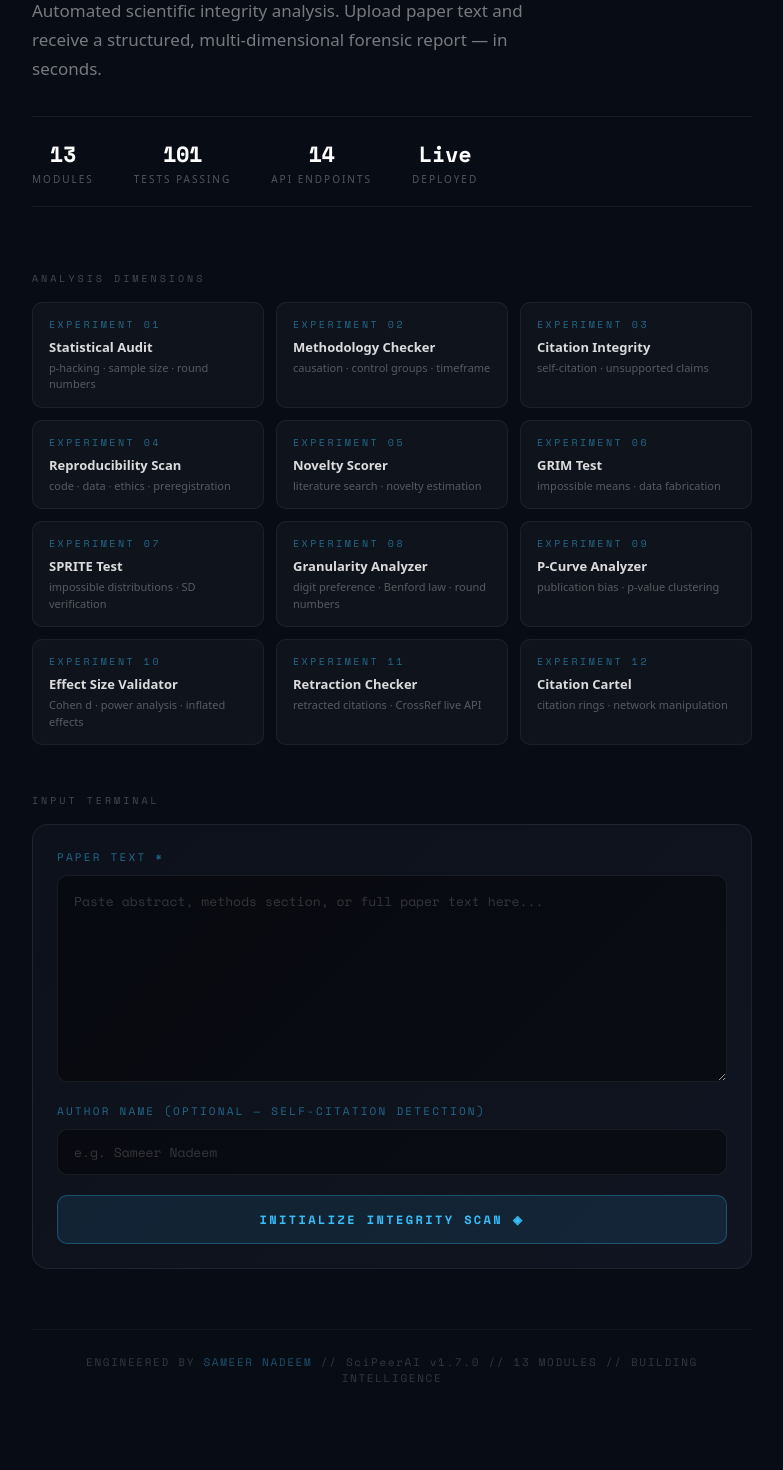
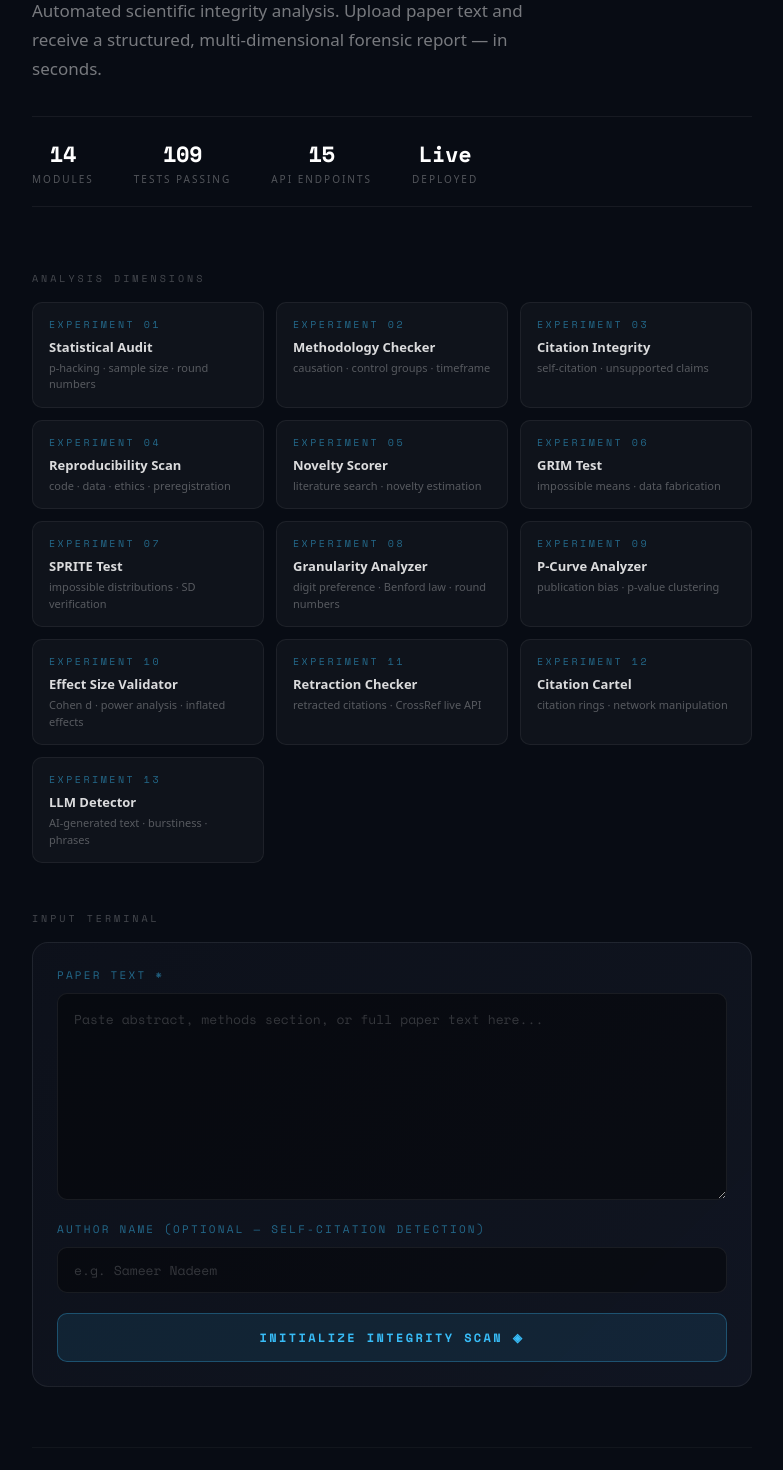
Before and after one commit to Abu-Sameer-66/SciPeerAI-UI, a Next.js app: page / in a window 1280 px wide. Shown: the part 260-1730 px from the top of the page, without its empty margins (248-1031 px from the left). Built offline with nearby package versions, Linux system fonts and the light colour scheme.

Commit message:
feat: add LLM Detector to UI - 14 modules live - Phase 2 COMPLETE

```diff
--- a/app/page.tsx
+++ b/app/page.tsx
@@ -41,6 +41,7 @@ const MODULES = [
   { id: "effect_size",     label: "Effect Size Validator",  icon: BarChart3,     endpoint: "/api/v1/analyze/effect_size",     desc: "Cohen d · power analysis · inflated effects" },
   { id: "retraction",      label: "Retraction Checker",     icon: AlertTriangle, endpoint: "/api/v1/analyze/retraction",      desc: "retracted citations · CrossRef live API" },
   { id: "cartel",          label: "Citation Cartel",        icon: Quote,         endpoint: "/api/v1/analyze/cartel",          desc: "citation rings · network manipulation" },
+  { id: "llm",             label: "LLM Detector",           icon: AlertTriangle, endpoint: "/api/v1/analyze/llm",             desc: "AI-generated text · burstiness · phrases" },
 ];
 
 function RiskBar({ score, level }: { score: number; level: string }) {
@@ -184,6 +185,7 @@ export default function Home() {
         if (m.id === "effect_size")  payload.title = "";
         if (m.id === "retraction")   payload.title = "";
         if (m.id === "cartel")       payload.title = "";
+        if (m.id === "llm")          payload.title = "";
         const { data } = await axios.post(`${API}${m.endpoint}`, payload, {
           timeout: 35000,
           headers: { "Content-Type": "application/json" }
@@ -191,7 +193,7 @@ export default function Home() {
         out.push({
           module:      m.label,
           risk_level:  data.risk_level,
-          risk_score:  data.risk_score ?? data.reproducibility_score ?? data.novelty_score ?? data.grim_score ?? data.sprite_score ?? data.granularity_score ?? data.pcurve_score ?? data.effect_score ?? data.retraction_score ?? data.cartel_score ?? 0,
+          risk_score:  data.risk_score ?? data.reproducibility_score ?? data.novelty_score ?? data.grim_score ?? data.sprite_score ?? data.granularity_score ?? data.pcurve_score ?? data.effect_score ?? data.retraction_score ?? data.cartel_score ?? data.llm_score ?? 0,
           summary:     data.summary,
           flags:       data.flags || [],
           flags_count: data.flags_count || 0,
@@ -266,9 +268,9 @@ export default function Home() {
             Automated scientific integrity analysis. Upload paper text and receive a structured, multi-dimensional forensic report — in seconds.
           </p>
           <div style={{ display: "flex", gap: 40, padding: "20px 0", borderTop: "1px solid rgba(255,255,255,0.06)", borderBottom: "1px solid rgba(255,255,255,0.06)" }}>
-            <StatPill value="13"   label="Modules" />
-            <StatPill value="101"  label="Tests Passing" />
-            <StatPill value="14"   label="API Endpoints" />
+            <StatPill value="14"   label="Modules" />
+            <StatPill value="109"  label="Tests Passing" />
+            <StatPill value="15"   label="API Endpoints" />
             <StatPill value="Live" label="Deployed" />
           </div>
         </div>
@@ -380,7 +382,7 @@ export default function Home() {
               onMouseLeave={(e) => (e.currentTarget.style.color = "rgba(56,189,248,0.4)")}>
               SAMEER NADEEM
             </a>
-            {" "}// SciPeerAI v1.7.0 // 13 MODULES // BUILDING INTELLIGENCE
+            {" "}// SciPeerAI v1.8.0 // 14 MODULES // BUILDING INTELLIGENCE
           </div>
         </div>
 
```
